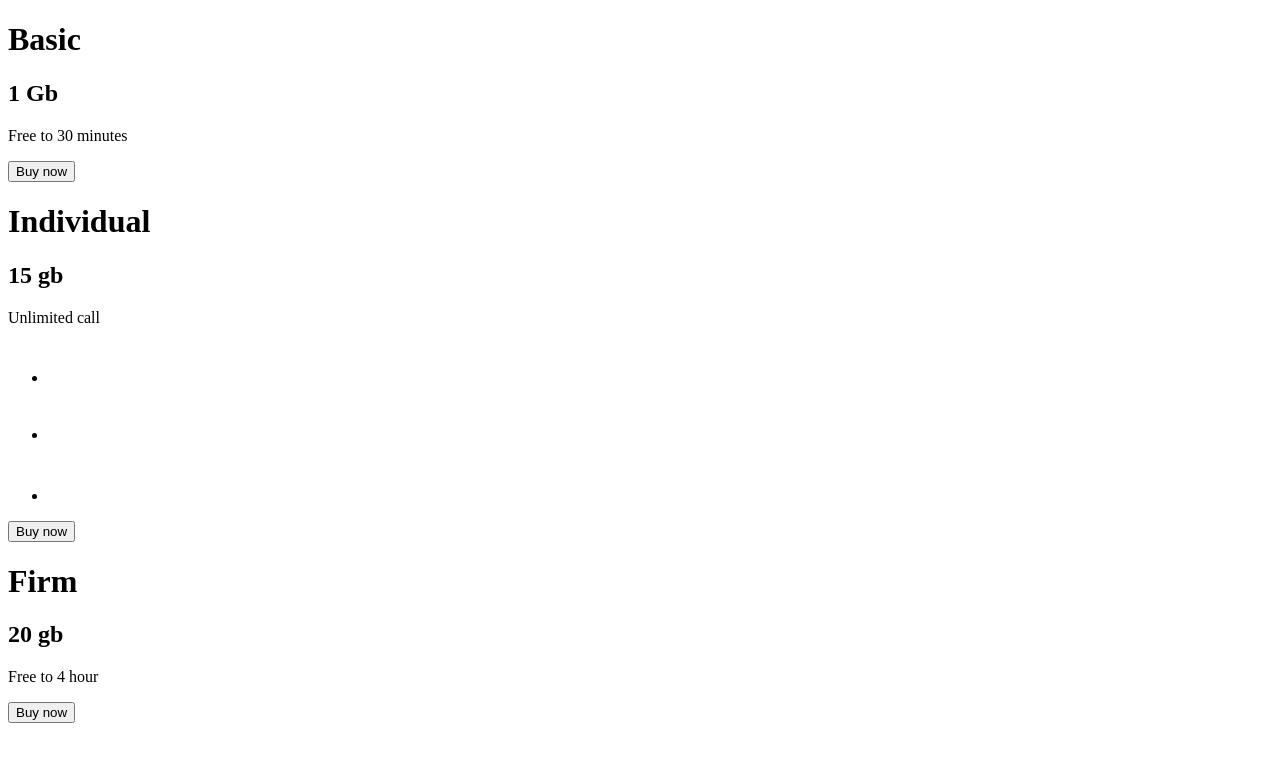
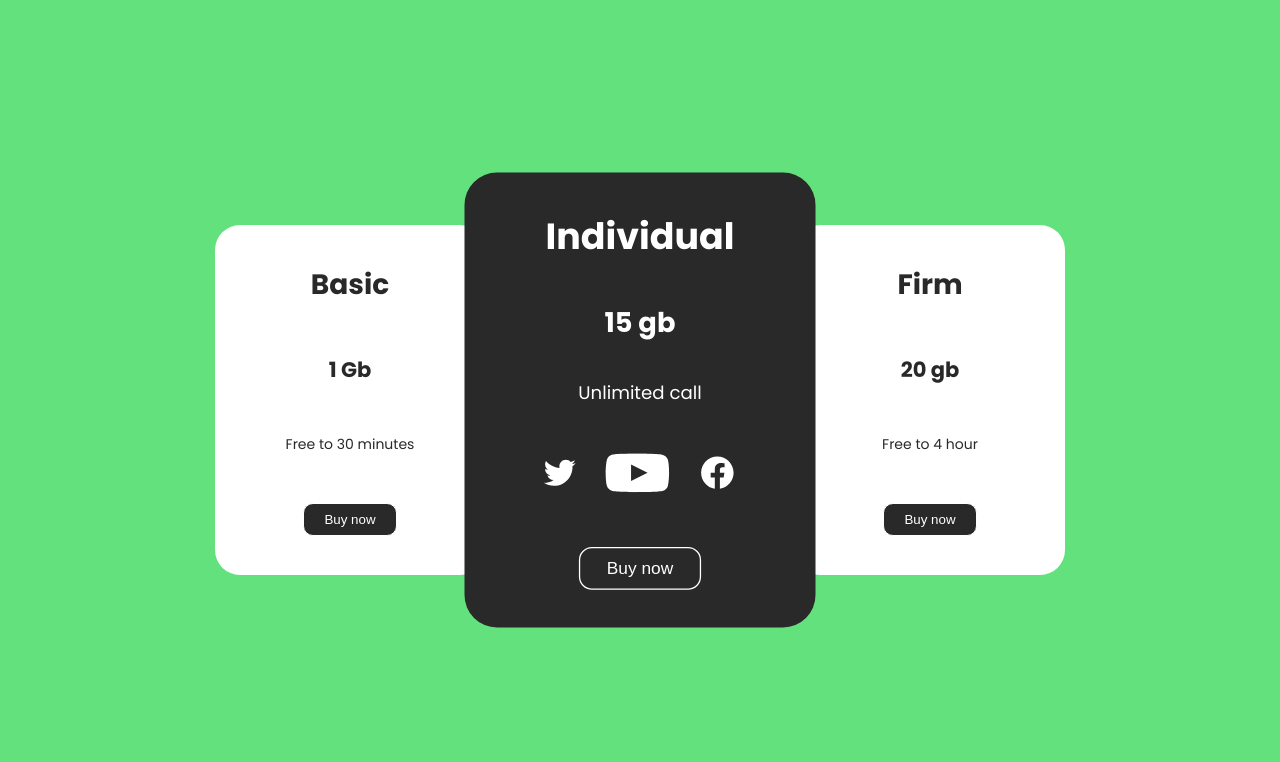
Before and after one commit to PolandPanda/pricing-plan, a plain HTML site: page index.html in a window 1280 px wide. Drawn offline with Linux system fonts and the light colour scheme.

Commit message:
Add basic style

```diff
--- a/index.html
+++ b/index.html
@@ -24,7 +24,7 @@
                 Buy now
             </button>
         </div>
-        <div class="card">
+        <div class="card card-dark">
             <h1 class="card__header">
                 Individual
             </h1>
@@ -35,20 +35,21 @@
                 Unlimited call
             </p>
             <ul class="social">
+
                 <li class="social__list">
                     <a href="#">
-                        <svg width="66" height="40" viewBox="0 0 66 40" fill="none" xmlns="http://www.w3.org/2000/svg">
+                        <svg width="53" height="53" viewBox="0 0 53 53" fill="none" xmlns="http://www.w3.org/2000/svg">
                             <path
-                                d="M64.1772 6.4085C63.4297 3.9775 61.236 2.05934 58.4507 1.40484C53.3612 0.186503 33 0.16667 33 0.16667C33 0.16667 12.642 0.146836 7.54924 1.31134C4.81924 1.96017 2.56374 3.92084 1.80974 6.349C0.467488 10.786 0.454488 19.9887 0.454488 19.9887C0.454488 19.9887 0.441488 29.2367 1.77399 33.6283C2.52149 36.0565 4.71524 37.9747 7.50374 38.6292C12.6452 39.8475 32.9512 39.8673 32.9512 39.8673C32.9512 39.8673 53.3125 39.8872 58.402 38.7255C61.184 38.0738 63.3875 36.1585 64.1447 33.7303C65.4902 29.2962 65.5 20.0963 65.5 20.0963C65.5 20.0963 65.565 10.8455 64.1772 6.4085ZM26.487 28.5142L26.5032 11.5142L43.426 20.0283L26.487 28.5142Z"
+                                d="M43.3562 17.6601C43.3849 18.0465 43.3849 18.4308 43.3849 18.815C43.3849 30.5744 34.4345 44.1247 18.0774 44.1247C13.038 44.1247 8.35633 42.665 4.41667 40.1298C5.13217 40.2116 5.82117 40.2403 6.56537 40.2403C10.7237 40.2403 14.5507 38.8358 17.6092 36.4397C13.6983 36.358 10.4211 33.7963 9.29046 30.2718C9.84033 30.3536 10.3924 30.4088 10.971 30.4088C11.7682 30.4088 12.5698 30.2983 13.314 30.1062C9.23525 29.2803 6.18112 25.7006 6.18112 21.3767V21.2663C7.367 21.9266 8.74279 22.3395 10.2003 22.3947C7.80425 20.8003 6.23412 18.073 6.23412 14.988C6.23412 13.3361 6.67358 11.8212 7.44429 10.5006C11.8234 15.8956 18.4065 19.4223 25.7867 19.8088C25.6498 19.1463 25.5659 18.4595 25.5659 17.7705C25.5659 12.868 29.532 8.87531 34.461 8.87531C37.0227 8.87531 39.3348 9.94855 40.9602 11.6843C42.9697 11.2978 44.8954 10.5536 46.6047 9.5356C45.9444 11.6004 44.5377 13.3361 42.6937 14.4381C44.4847 14.2438 46.2204 13.7491 47.8148 13.0601C46.6047 14.8223 45.092 16.3925 43.3562 17.6601Z"
                                 fill="white" />
                         </svg>
                     </a>
                 </li>
                 <li class="social__list">
                     <a href="#">
-                        <svg width="53" height="53" viewBox="0 0 53 53" fill="none" xmlns="http://www.w3.org/2000/svg">
+                        <svg width="66" height="40" viewBox="0 0 66 40" fill="none" xmlns="http://www.w3.org/2000/svg">
                             <path
-                                d="M43.3562 17.6601C43.3849 18.0465 43.3849 18.4308 43.3849 18.815C43.3849 30.5744 34.4345 44.1247 18.0774 44.1247C13.038 44.1247 8.35633 42.665 4.41667 40.1298C5.13217 40.2116 5.82117 40.2403 6.56537 40.2403C10.7237 40.2403 14.5507 38.8358 17.6092 36.4397C13.6983 36.358 10.4211 33.7963 9.29046 30.2718C9.84033 30.3536 10.3924 30.4088 10.971 30.4088C11.7682 30.4088 12.5698 30.2983 13.314 30.1062C9.23525 29.2803 6.18112 25.7006 6.18112 21.3767V21.2663C7.367 21.9266 8.74279 22.3395 10.2003 22.3947C7.80425 20.8003 6.23412 18.073 6.23412 14.988C6.23412 13.3361 6.67358 11.8212 7.44429 10.5006C11.8234 15.8956 18.4065 19.4223 25.7867 19.8088C25.6498 19.1463 25.5659 18.4595 25.5659 17.7705C25.5659 12.868 29.532 8.87531 34.461 8.87531C37.0227 8.87531 39.3348 9.94855 40.9602 11.6843C42.9697 11.2978 44.8954 10.5536 46.6047 9.5356C45.9444 11.6004 44.5377 13.3361 42.6937 14.4381C44.4847 14.2438 46.2204 13.7491 47.8148 13.0601C46.6047 14.8223 45.092 16.3925 43.3562 17.6601Z"
+                                d="M64.1772 6.4085C63.4297 3.9775 61.236 2.05934 58.4507 1.40484C53.3612 0.186503 33 0.16667 33 0.16667C33 0.16667 12.642 0.146836 7.54924 1.31134C4.81924 1.96017 2.56374 3.92084 1.80974 6.349C0.467488 10.786 0.454488 19.9887 0.454488 19.9887C0.454488 19.9887 0.441488 29.2367 1.77399 33.6283C2.52149 36.0565 4.71524 37.9747 7.50374 38.6292C12.6452 39.8475 32.9512 39.8673 32.9512 39.8673C32.9512 39.8673 53.3125 39.8872 58.402 38.7255C61.184 38.0738 63.3875 36.1585 64.1447 33.7303C65.4902 29.2962 65.5 20.0963 65.5 20.0963C65.5 20.0963 65.565 10.8455 64.1772 6.4085ZM26.487 28.5142L26.5032 11.5142L43.426 20.0283L26.487 28.5142Z"
                                 fill="white" />
                         </svg>
                     </a>
--- /dev/null
+++ b/style/style.scss
@@ -0,0 +1,87 @@
+@import url('https://fonts.googleapis.com/css2?family=Poppins:wght@300;400;500;700&display=swap');
+
+$font: 'Poppins', sans-serif;
+$primaryColor:#292929;
+$secondaryColor:#00cf2d9d;
+$light: #fff;
+* {
+    box-sizing: border-box;
+    margin: 0;
+    padding: 0;
+}
+
+body {
+    font-family: $font;
+    min-height: 100vh;
+    width: 100%;
+    display: flex;
+    justify-content: center;
+    align-items: center;
+    background-color: $secondaryColor;
+    font-size: 14px;
+}
+
+.pricing {
+    display: flex;
+    max-width: 90%;
+
+}
+
+.card {
+    display: flex;
+    flex-direction: column;
+    align-items: center;
+    justify-content: space-around;
+    color: $primaryColor;
+    border-radius: 25px;
+    padding: 15px;
+    margin: auto 10px;
+    height: 350px;
+    max-height: 90%;
+    width: 270px;
+    background-color: $light;
+}
+
+.card-dark {
+    background-color: $primaryColor;
+    color: $light;
+    transform: scale(1.3);
+}
+
+.social {
+    display:flex;
+    list-style: none;
+    align-items: center;
+    height: 50px;
+    &__link {
+        height: 50px;
+        svg {
+
+        }
+    }
+}
+
+.btn {
+    padding: 8px 20px;
+    background-color: $primaryColor;
+    color: $light;
+    border: 1px solid $light;
+    border-radius: 10px;
+    cursor: pointer;
+}
+
+svg {
+    height: 30px;
+}
+
+@media only screen and (max-width:500px) {
+    .pricing {
+        flex-direction: column;
+    }
+    .card-dark {
+        transform: scale(1);
+    }
+    .card {
+        margin: 10px auto;
+    }
+}
```
Also changed, not shown: style/style.css, 1 other file.
